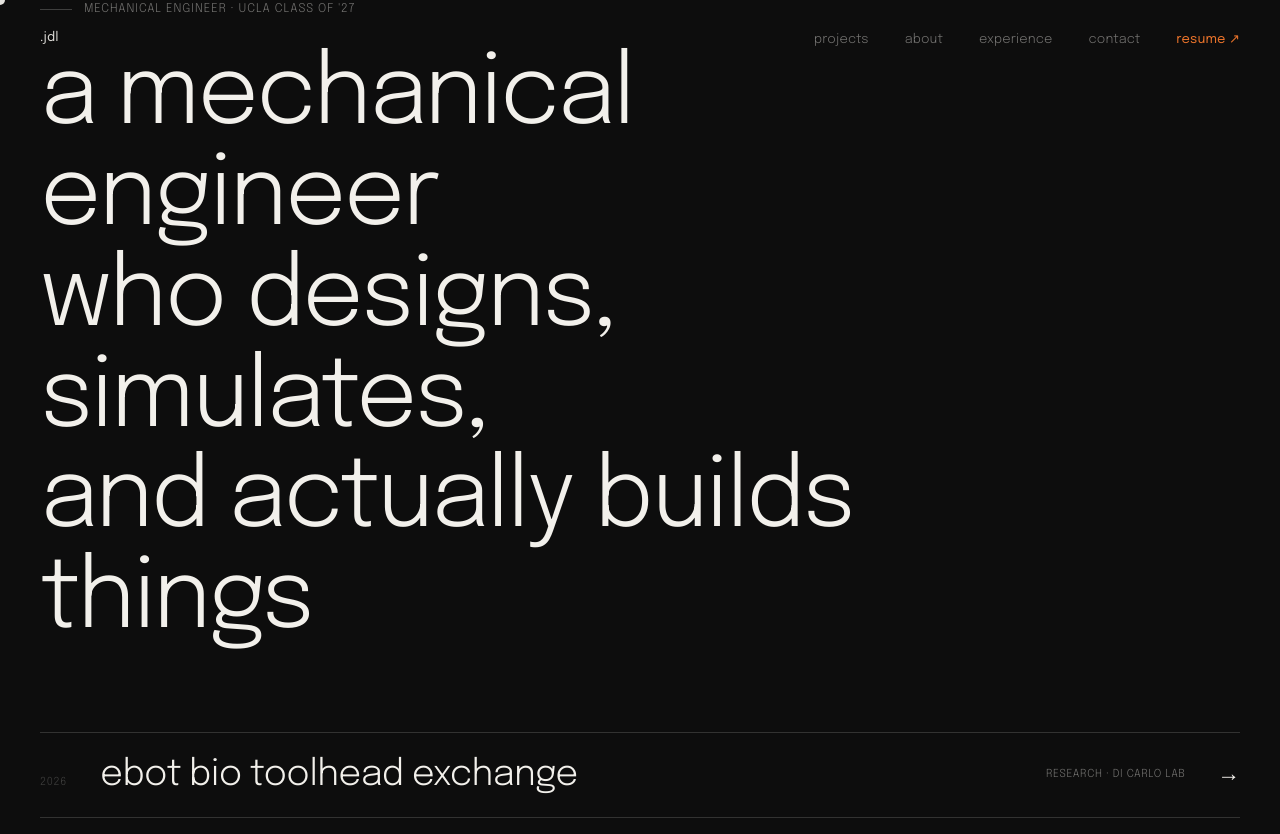
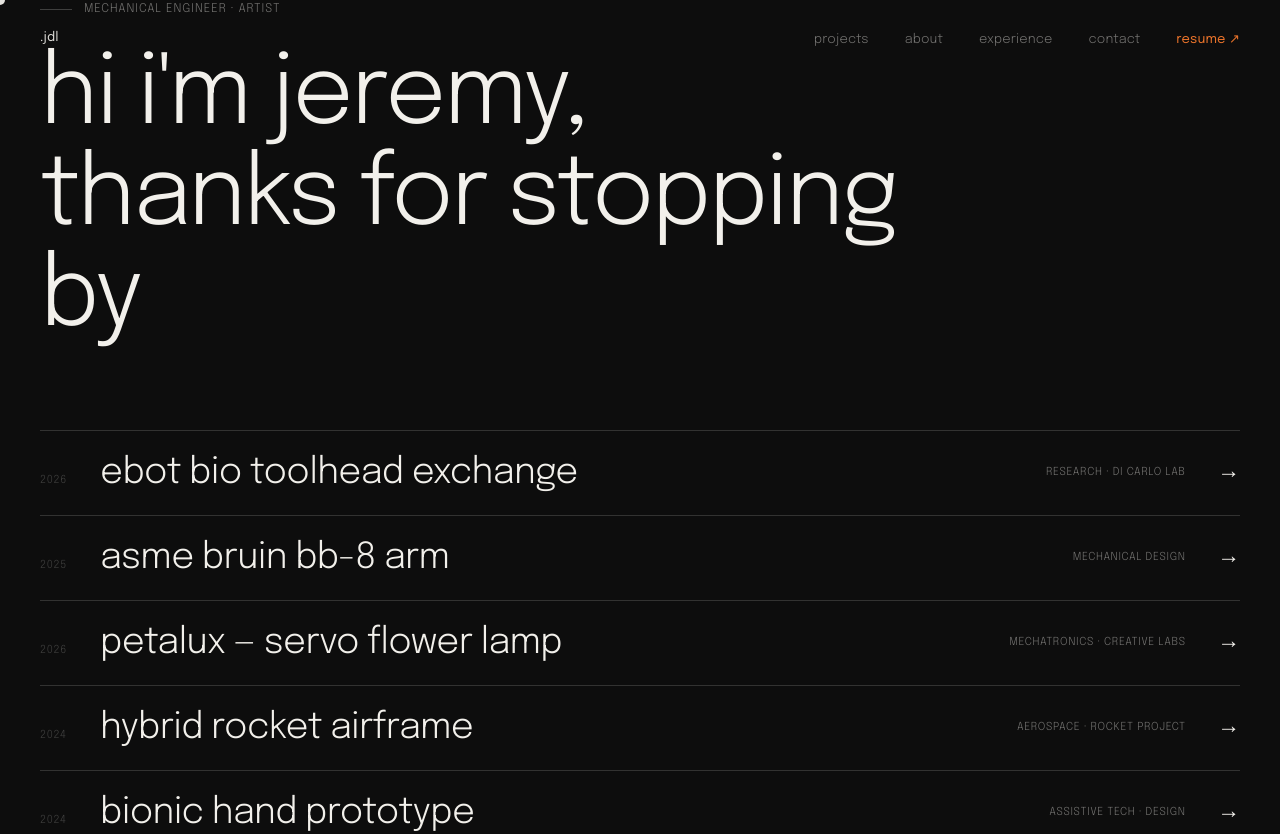
Before and after one commit to jeremydeleon/jeremydeleon, a plain HTML site: page index.html in a window 1280 px wide. Shown: the top 834 px of the page. Drawn offline with Linux system fonts and the light colour scheme; a web font is replaced by a local one.

Commit message:
Update hero section text and introduce new headline

```diff
--- a/index.html
+++ b/index.html
@@ -764,12 +764,11 @@
   <section id="hero">
     <div class="hero-eyebrow fade-up">
       <div class="eyebrow-line"></div>
-      mechanical engineer · ucla class of '27
+      mechanical engineer · artist
     </div>
     <h1 class="hero-headline fade-up">
-      a mechanical engineer<br>
-      who designs, simulates,<br>
-      and actually builds things
+      hi i'm jeremy,<br>
+      thanks for stopping by
     </h1>
 
     <!-- Project rows (the .nitro-style list) -->
```
